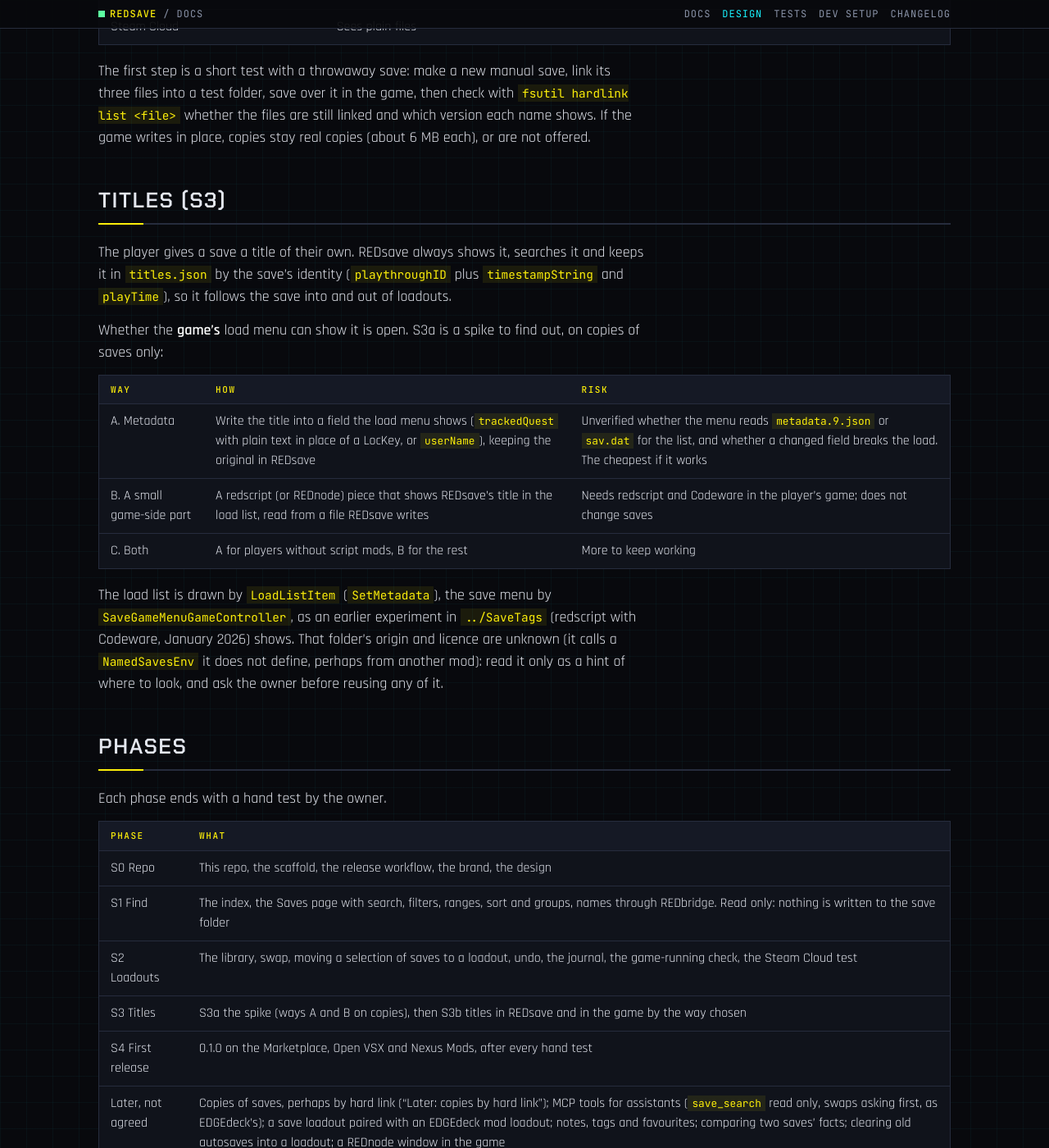
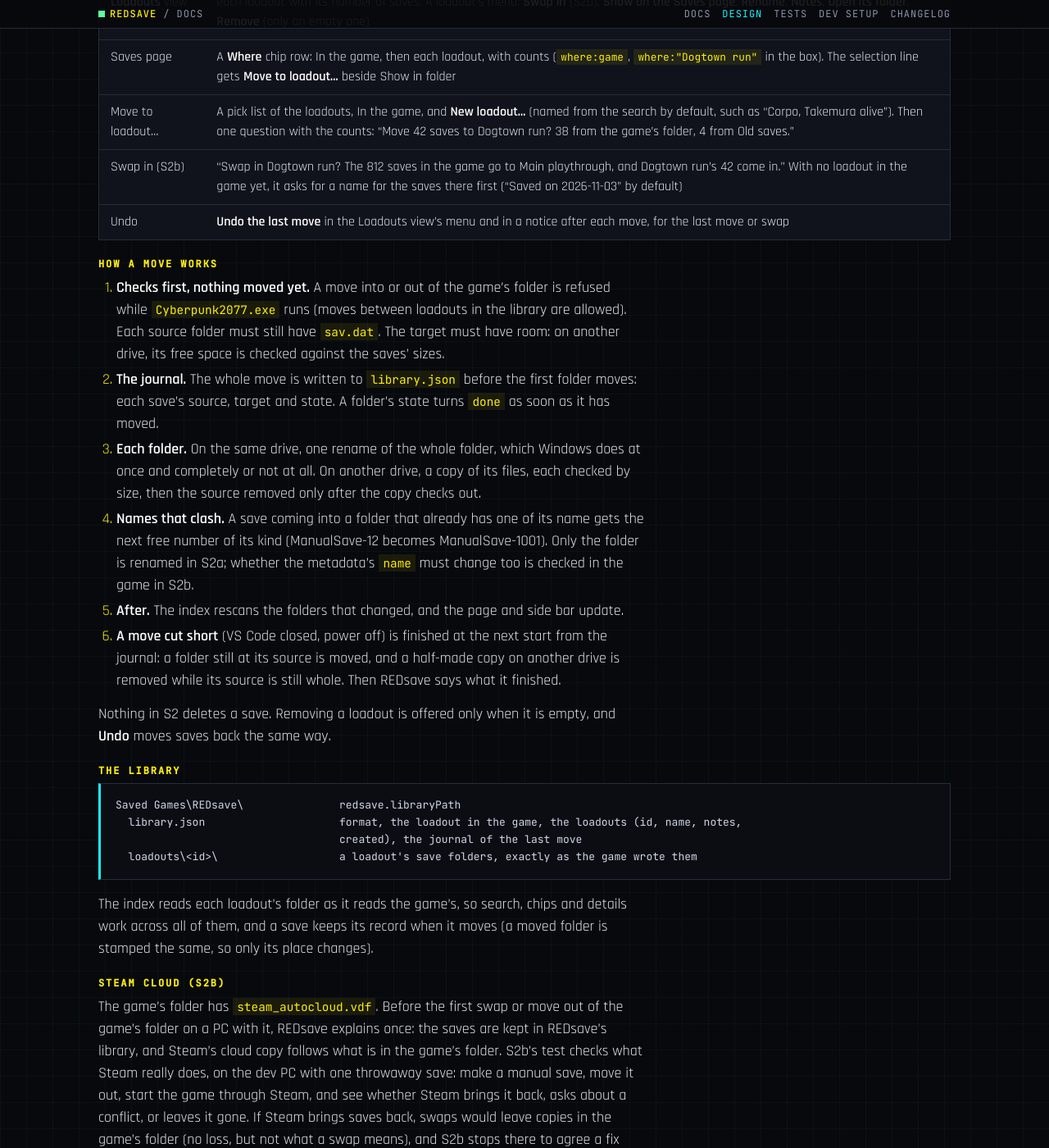
Before and after one commit to Edgemodders/REDsave, a Jekyll site: the page built from docs/design.md, in a window 1280 px wide and 1400 px high, scrolled down 7712 px. Shown: the whole window at 82% size. Built offline with Jekyll 4.4.1, drawn with Linux system fonts in a browser that asks for light colours; some of the changed text lies outside the part shown.

Commit message:
Design: the S2 plan (S2a Library and Move on a copy, S2b Swap), to agree
Co-Authored-By: Claude Opus 5.5 <noreply@anthropic.com>

````diff
--- a/docs/design.md
+++ b/docs/design.md
@@ -166,6 +166,60 @@ Decided with the owner on 2026-11-03: saves are only **moved**, so each save is
 
 The dev PC's save folder has `steam_autocloud.vdf`: Steam Cloud syncs it. Moving saves out of the folder may make Steam delete them from the cloud too, and moving them back uploads them again. Unverified: what Steam does with a folder changed while Steam runs but the game does not, and whether it asks about a conflict at the next start. S2's test checks it on the dev PC before any release. Until then REDsave says, at the first swap on a PC with Steam Cloud, that the saves are kept in REDsave's library and Steam's cloud copy follows the game's folder. GOG Galaxy's cloud saves are the same question (unverified).
 
+### S2: plan
+
+Proposed on 2026-11-03, to agree with the owner. S2 is the first phase that moves saves, so it is split in two, and S2a is tested on a copy of the save folder before anything touches the real one.
+
+| Part | What | Tested on |
+|---|---|---|
+| **S2a Library and Move** | The library, loadouts in the side bar, the **Where** chip on the Saves page, **Move to loadout...** and **New loadout from selection** for a selection, the journal, undo, the game-running check | A copy of some saves (`redsave.savesPath` and `redsave.libraryPath` pointed at test folders) |
+| **S2b Swap** | **Swap in** a whole loadout, the Steam Cloud explanation, renumbered folders checked in the game | The real save folder, after S2a passes, with a throwaway save for the Steam Cloud check |
+
+#### What the player sees
+
+| Where | What |
+|---|---|
+| Side bar, **Loadouts** view | **In the game**: the saves in the game's folder and the loadout they belong to ("Main playthrough", or "not in a loadout yet"). Below it, each loadout with its number of saves. A loadout's menu: **Swap in** (S2b), **Show on the Saves page**, **Rename**, **Notes**, **Open its folder**, **Remove** (only an empty one) |
+| Saves page | A **Where** chip row: In the game, then each loadout, with counts (`where:game`, `where:"Dogtown run"` in the box). The selection line gets **Move to loadout...** beside Show in folder |
+| Move to loadout... | A pick list of the loadouts, In the game, and **New loadout...** (named from the search by default, such as "Corpo, Takemura alive"). Then one question with the counts: "Move 42 saves to Dogtown run? 38 from the game's folder, 4 from Old saves." |
+| Swap in (S2b) | "Swap in Dogtown run? The 812 saves in the game go to Main playthrough, and Dogtown run's 42 come in." With no loadout in the game yet, it asks for a name for the saves there first ("Saved on 2026-11-03" by default) |
+| Undo | **Undo the last move** in the Loadouts view's menu and in a notice after each move, for the last move or swap |
+
+#### How a move works
+
+1. **Checks first, nothing moved yet.** A move into or out of the game's folder is refused while `Cyberpunk2077.exe` runs (moves between loadouts in the library are allowed). Each source folder must still have `sav.dat`. The target must have room: on another drive, its free space is checked against the saves' sizes.
+2. **The journal.** The whole move is written to `library.json` before the first folder moves: each save's source, target and state. A folder's state turns `done` as soon as it has moved.
+3. **Each folder.** On the same drive, one rename of the whole folder, which Windows does at once and completely or not at all. On another drive, a copy of its files, each checked by size, then the source removed only after the copy checks out.
+4. **Names that clash.** A save coming into a folder that already has one of its name gets the next free number of its kind (ManualSave-12 becomes ManualSave-1001). Only the folder is renamed in S2a; whether the metadata's `name` must change too is checked in the game in S2b.
+5. **After.** The index rescans the folders that changed, and the page and side bar update.
+6. **A move cut short** (VS Code closed, power off) is finished at the next start from the journal: a folder still at its source is moved, and a half-made copy on another drive is removed while its source is still whole. Then REDsave says what it finished.
+
+Nothing in S2 deletes a save. Removing a loadout is offered only when it is empty, and **Undo** moves saves back the same way.
+
+#### The library
+
+```
+Saved Games\REDsave\               redsave.libraryPath
+  library.json                     format, the loadout in the game, the loadouts (id, name, notes,
+                                   created), the journal of the last move
+  loadouts\<id>\                   a loadout's save folders, exactly as the game wrote them
+```
+
+The index reads each loadout's folder as it reads the game's, so search, chips and details work across all of them, and a save keeps its record when it moves (a moved folder is stamped the same, so only its place changes).
+
+#### Steam Cloud (S2b)
+
+The game's folder has `steam_autocloud.vdf`. Before the first swap or move out of the game's folder on a PC with it, REDsave explains once: the saves are kept in REDsave's library, and Steam's cloud copy follows what is in the game's folder. S2b's test checks what Steam really does, on the dev PC with one throwaway save: make a manual save, move it out, start the game through Steam, and see whether Steam brings it back, asks about a conflict, or leaves it gone. If Steam brings saves back, swaps would leave copies in the game's folder (no loss, but not what a swap means), and S2b stops there to agree a fix with the owner.
+
+#### Open questions for S2
+
+| Question | Recommendation |
+|---|---|
+| Split S2 into S2a (Move, on a copy) and S2b (Swap, the real folder)? | Yes: the move rules are proven before the real saves are moved |
+| Moves between loadouts while the game runs | Allowed; only moves into or out of the game's folder wait for the game to close |
+| A loadout with saves: remove it? | No; offer **Move all to...** first. A loadout can be removed only when empty |
+| The test copy for S2a | Claude copies 60 saves (all kinds, three playthroughs) from the real folder into a test folder, reading the real one only |
+
 ### Later: copies by hard link
 
 A research item, not scheduled (the owner, 2026-11-03: build with Move only, keep this in the notes). A copy of a save in a second loadout could be a set of hard links to the same files, so it takes no extra space, as EDGEdeck deploys mods by hard link.
````
Also changed, not shown: CLAUDE.md (+1 -1 lines).
